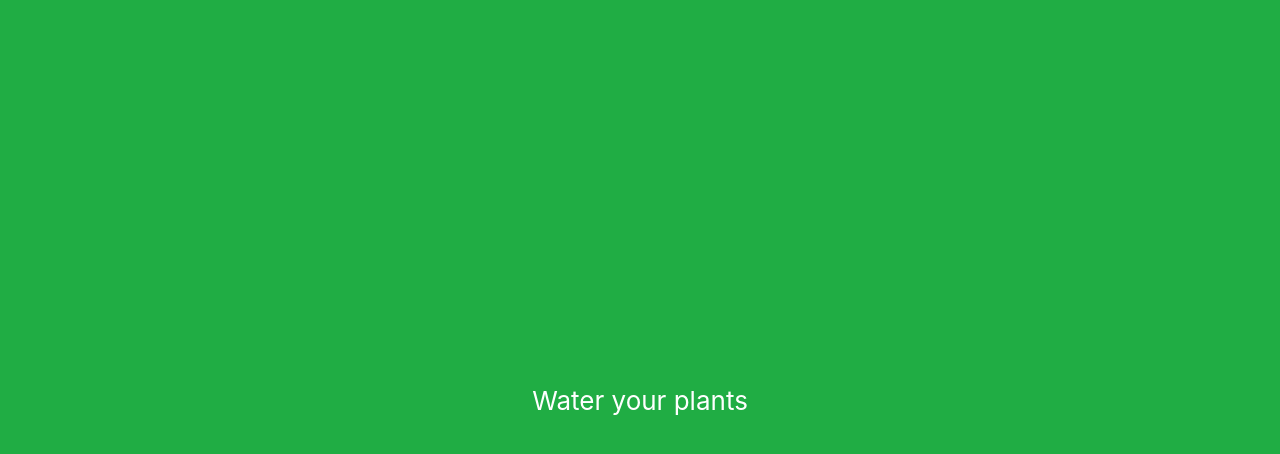
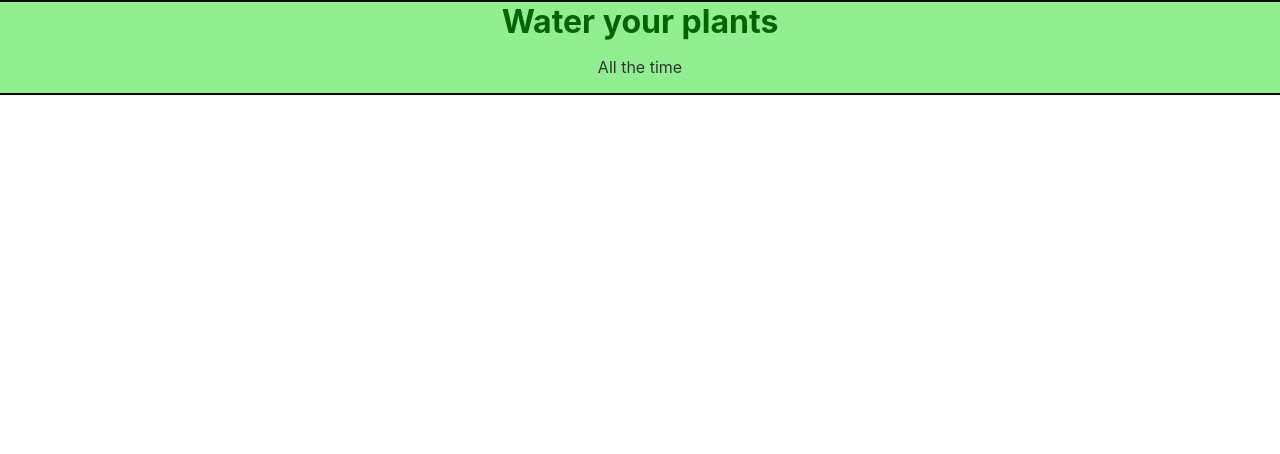
Before and after one commit to CamBlackwell/DesignAssignment2, a React (Create React App) app in the folder assingment2/: page / in a window 1280 px wide. Shown: the top 454 px of the page. Built offline with nearby package versions, Linux system fonts and the light colour scheme.

Commit message:
change background

```diff
--- a/assingment2/src/App.css
+++ b/assingment2/src/App.css
@@ -1,36 +1,30 @@
-.App {
+.header-box {
+  background-color: lightgreen;
+  width: 100%;
+  height: 10%;
   text-align: center;
-}
-
-.App-logo {
-  height: 40vmin;
-  pointer-events: none;
-}
-
-@media (prefers-reduced-motion: no-preference) {
-  .App-logo {
-    animation: App-logo-spin infinite 20s linear;
-  }
-}
-
-.App-header {
-  background-color: #20ad44;
-  min-height: 100vh;
   display: flex;
   flex-direction: column;
   align-items: center;
   justify-content: center;
-  font-size: calc(10px + 2vmin);
-  color: white;
+  border: 2px solid black;
+
+}
+
+.header-box h1 {
+  color: darkgreen;
+  margin: 0;
+}
+
+.header-box p {
+  color: #333;
+  margin: 10;
 }
 
 
-
-@keyframes App-logo-spin {
-  from {
-    transform: rotate(0deg);
-  }
-  to {
-    transform: rotate(360deg);
-  }
+.App {
+  display: flex;
+  flex-direction: column;
+  align-items: center;
+  justify-content: center;
 }
--- a/assingment2/src/App.js
+++ b/assingment2/src/App.js
@@ -1,16 +1,15 @@
 import './App.css';
+import Header from './components/header';
 
 function App() {
   return (
-    <div className="App">
-      <header className="App-header">
 
-        <p>
-          Water your plants
-        </p>
+   <div className='App'>
+    <Header />
+   </div>
 
-      </header>
-    </div>
+
+
   );
 }
 
--- /dev/null
+++ b/assingment2/src/components/header.jsx
@@ -0,0 +1,11 @@
+function Header() {
+  return (
+    <div className="header-box">
+        <h1>Water your plants</h1>
+        <p>All the time</p>
+
+    </div>
+  );
+}
+
+export default Header;
```
